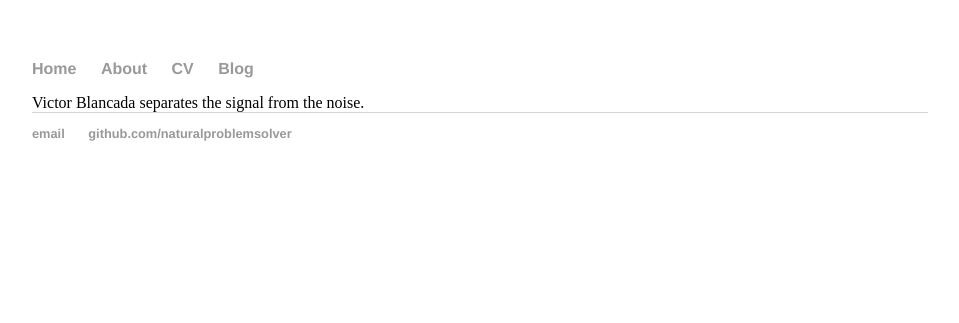
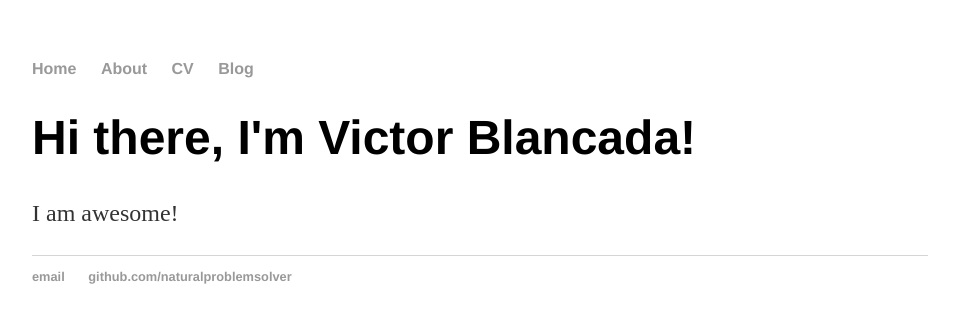
Before and after one commit to victorangeloblancada/victorangeloblancada.github.io-jekyll, a Jekyll site: the page built from about/index.html, in a window 1280 px wide. Shown: the top 323 px of the page, without its empty margins (160-1119 px from the left). Built offline with Jekyll 4.4.1, drawn with Linux system fonts in a browser that asks for light colours.

Commit message:
Update index.html

```diff
--- a/about/index.html
+++ b/about/index.html
@@ -1,5 +1,8 @@
 ---
 layout: default
+title: Natural Problem Solver
 ---
-
-Victor Blancada separates the signal from the noise.
+<div class="blurb">
+	<h1>Hi there, I'm Victor Blancada!</h1>
+	<p>I am awesome!</a></p>
+</div><!-- /.blurb -->
```
